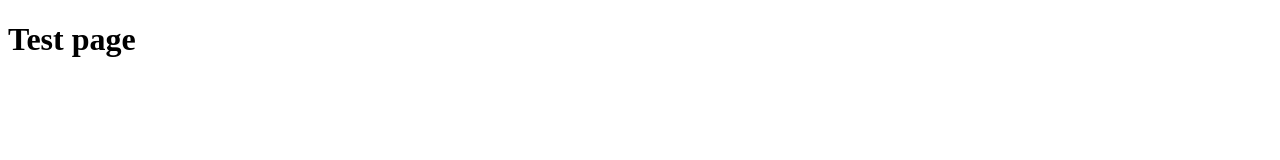
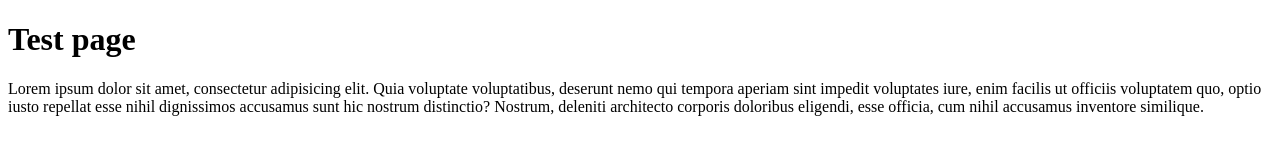
Before and after one commit to Pera030/test2, a plain HTML site: page index.html in a window 1280 px wide. Drawn offline with Linux system fonts and the light colour scheme.

Commit message:
druga promena

```diff
--- a/index.html
+++ b/index.html
@@ -6,5 +6,6 @@
 </head>
 <body>
     <h1>Test page</h1>
+    <p>Lorem ipsum dolor sit amet, consectetur adipisicing elit. Quia voluptate voluptatibus, deserunt nemo qui tempora aperiam sint impedit voluptates iure, enim facilis ut officiis voluptatem quo, optio iusto repellat esse nihil dignissimos accusamus sunt hic nostrum distinctio? Nostrum, deleniti architecto corporis doloribus eligendi, esse officia, cum nihil accusamus inventore similique.</p>
 </body>
 </html>
```
